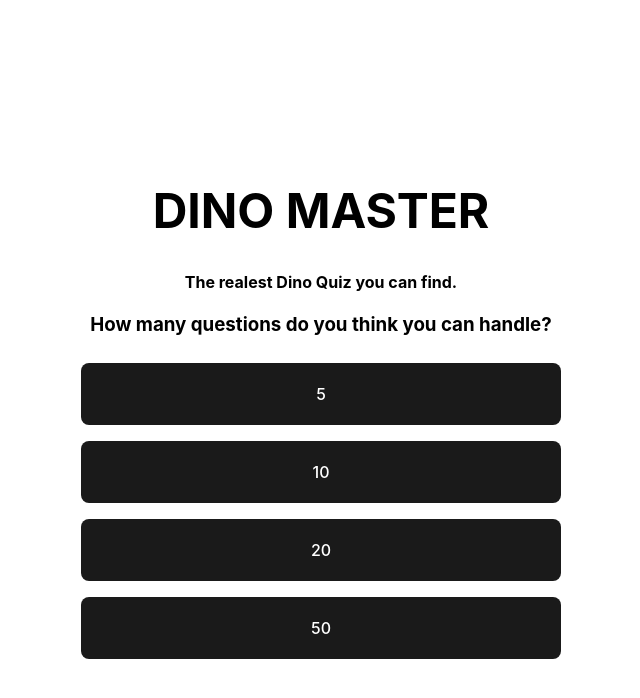
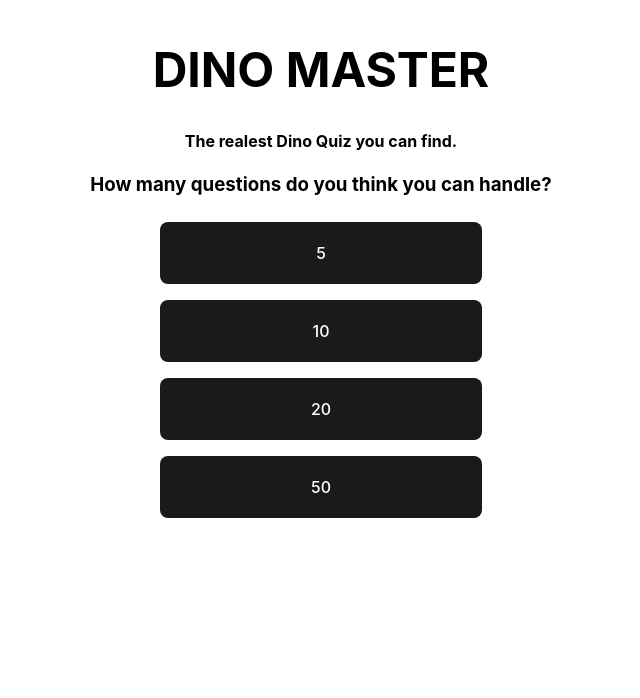
Before and after one commit to valudollar/dino-master, a React (Vite) app: page / in a window 1280 px wide. Shown: the top 698 px of the page, without its empty margins (319-959 px from the left). Built offline with nearby package versions, Linux system fonts and the light colour scheme.

Commit message:
button widths

```diff
--- a/src/App.css
+++ b/src/App.css
@@ -8,7 +8,7 @@
 .titleContainer {
   display: flex;
   flex-direction: column;
-  width: 100%;
+  /* width: 100%; */
 }
 
 .answerContainer {
@@ -20,7 +20,7 @@
 
 .answerButton {
   margin: 0.5rem;
-  width: 30rem;
+  width: 70%;
   padding: 1rem;
 }
 
@@ -50,3 +50,9 @@
 .button {
   padding: 0.5rem;
 }
+
+@media screen and (max-width: 600px) {
+  .h1 {
+    font-size: 0.5rem;
+  }
+}
--- a/src/index.css
+++ b/src/index.css
@@ -29,8 +29,8 @@
   /* margin: 0; */
   display: flex;
   place-items: center;
-  min-width: 320px;
-  min-height: 100vh;
+  /* min-width: 320px;
+  min-height: 100vh; */
 }
 
 h1 {
@@ -74,3 +74,9 @@
     background-color: #f9f9f9;
   }
 } */
+
+/* @media screen and (max-width: 600px) {
+  .h1 {
+    font-size: 0.5rem;
+  }
+} */
```
